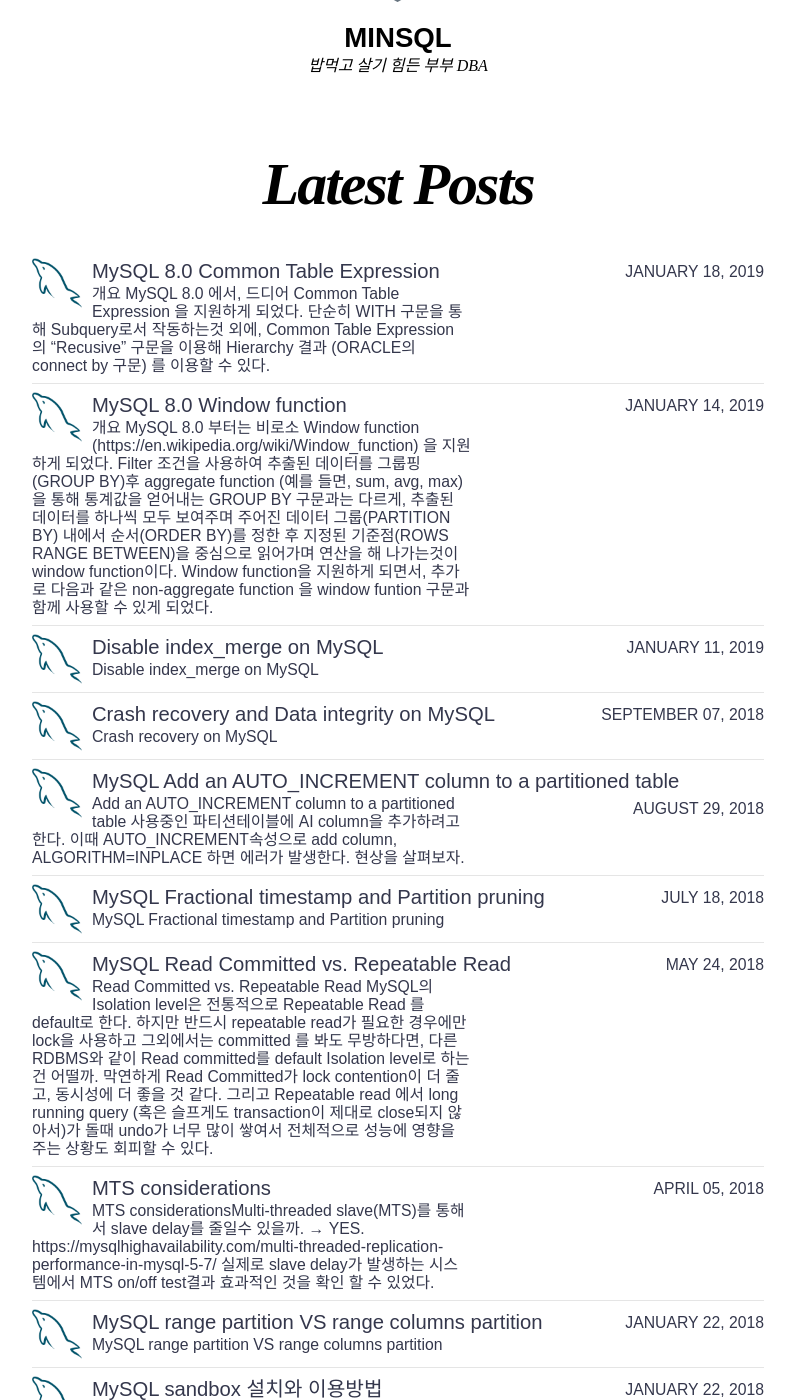
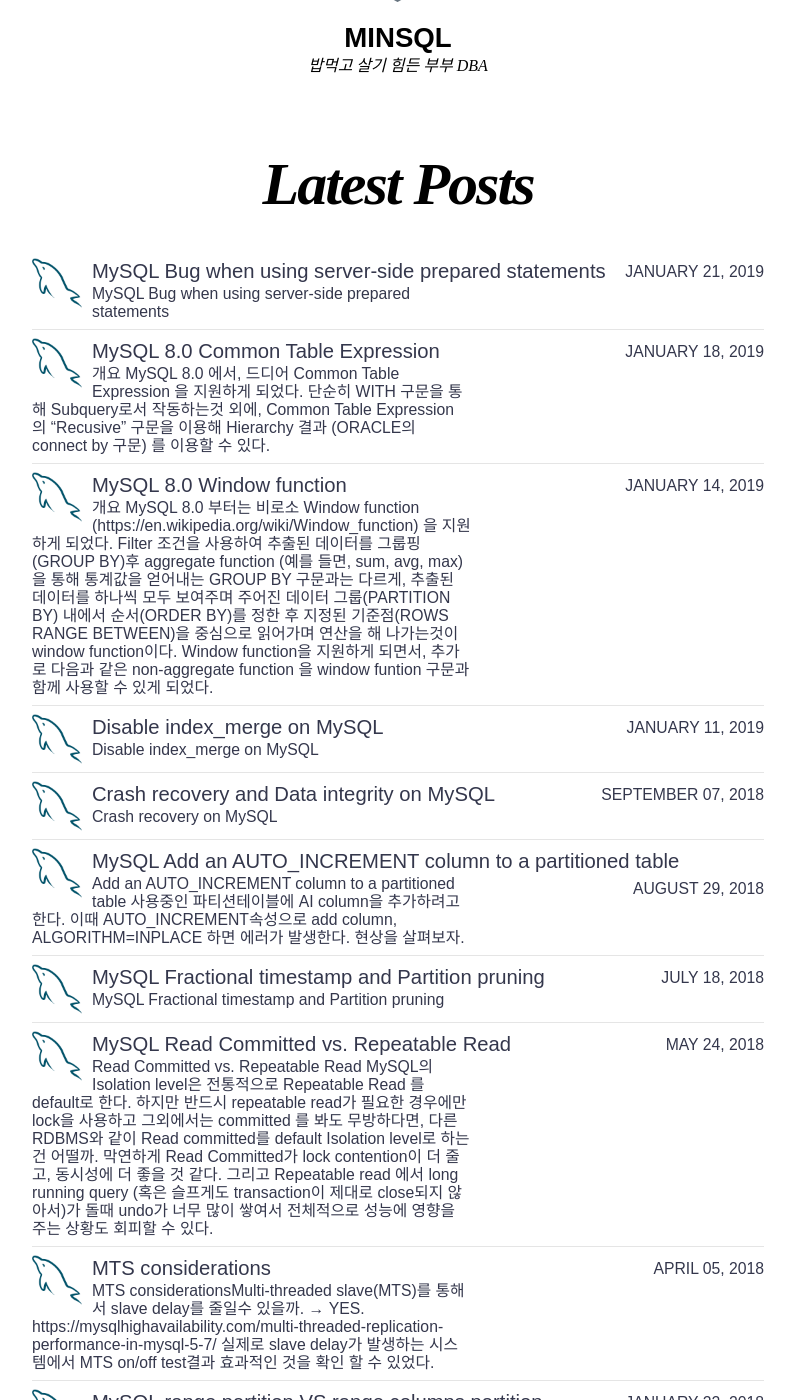
Before and after one commit to minsql/minsql.github.io, a Jekyll site: the page built from index.html, in a window 1280 px wide and 1400 px high, scrolled down 210 px. Shown: the whole window, without its empty margins (242-1037 px from the left). Built offline with Jekyll 4.4.1, drawn with Linux system fonts in a browser that asks for light colours; nearby versions of some CDN libraries; some web fonts are replaced; part of the change alters nothing that is shown; some of the changed text lies outside the part shown.

Commit message:
Add post
Add post

````diff
--- a/_posts/blog/2019-01-18-MySQL8.0 Common Table Expression.md
+++ b/_posts/blog/2019-01-18-MySQL8.0 Common Table Expression.md
@@ -7,7 +7,7 @@ layout: post
 tags: mysql mysql8
 image:
   feature: mysql.png
-categories: MySQL
+categories: MySQL8
 toc: true
 toc_label: "My Table of Contents"
 toc_icon: "cog"
--- /dev/null
+++ b/_posts/blog/2019-01-21-MySQL Bug when using server-side prepared statements.md
@@ -0,0 +1,160 @@
+---
+title: MySQL Bug when using server-side prepared statements
+author: min_kim
+created: 2019/01/21
+modified:
+layout: post
+tags: mysql mysql_bug
+image:
+  feature: mysql.png
+categories: MySQL
+toc: true
+toc_label: "My Table of Contents"
+toc_icon: "cog"
+---
+
+
+# MySQL Bug when using server-side prepared statements
+
+## MySQL Fractional timestamp and server-side prepared statement
+- server-side prepared statement를 사용하는 경우 timestamp 의 fractional part가 binary log에 보존되## 않는다.
+- Reference : https://bugs.mysql.com/bug.php?id=74550
+
+## server-side prepared statements
+- JDBC connection / connection pool datasource properties 에서 useServerPrepStmts=true 로 설정한 경우, 버그에 영향을 받을 수 있다.
+
+### Reproduce bug
+#### create table
+```sql
+CREATE TABLE `test_history` (
+ `id` bigint(20) NOT NULL AUTO_INCREMENT PRIMARY KEY,
+ `name` varchar(20),
+ `created_at` timestamp NOT NULL DEFAULT CURRENT_TIMESTAMP
+);
+CREATE TABLE `test_history_fr` (
+ `id` bigint(20) NOT NULL AUTO_INCREMENT PRIMARY KEY,
+  `name` varchar(20),
+ `created_at` timestamp(3) NOT NULL DEFAULT CURRENT_TIMESTAMP(3)
+);
+```
+
+#### insert
+jdbc connection 으로 데이터 입력
+
+```bash
+# vi TestConn.java
+import java.sql.Connection;
+import java.sql.DriverManager;
+import java.sql.SQLException;
+import java.sql.PreparedStatement;
+import java.sql.Timestamp;
+
+public class TestConn {
+            public static void main(String args[]) {
+            Connection conn = null;
+            try {
+                  Class.forName("com.mysql.jdbc.Driver");
+                  conn = DriverManager.getConnection(
+                  "jdbc:mysql://localhost:20306/test?useServerPrepStmts=true", "myslvtest", "myslvtest"); // Test DB
+                  System.out.println("Connected.");
+                  PreparedStatement stmt = conn.prepareStatement("INSERT INTO test_history(name,created_at) values (?,?)");
+                  stmt.setString(1, "jdbc");
+                  stmt.setTimestamp(2, new Timestamp(1548036718501L));
+                  stmt.execute();
+                  PreparedStatement stmt2= conn.prepareStatement("INSERT INTO test_history_fr(name,created_at) values (?,?)");
+                  stmt2.setString(1, "jdbc");
+                  stmt2.setTimestamp(2, new Timestamp(1548036718501L));
+                  stmt2.execute();
+                  System.out.println("Executed.");
+            } catch (ClassNotFoundException e) {
+                e.printStackTrace();
+            } catch (SQLException e) {
+                e.printStackTrace();
+            }
+
+        }
+}
+
+# javac TestConn.java
+
+# java -cp .:/usr/share/java/mysql-connector-java.jar  TestConn
+Connected.
+Executed.
+
+```
+
+
+#### binary log
+```
+#190121 15:32:36 server id 176118997  end_log_pos 24690394 CRC32 0x9f0a3a26     Intvar
+SET INSERT_ID=1/*!*/;
+#190121 15:32:36 server id 176118997  end_log_pos 24690558 CRC32 0x18424c02     Query   thread_id=70964 exec_time=0     error_code=0
+SET TIMESTAMP=1548052356/*!*/;
+INSERT INTO test_history_fr(name,created_at) values ('jdbc','2019-01-21 11:11:58')
+/*!*/;
+
+...
+#190121 15:32:36 server id 176118997  end_log_pos 24690394 CRC32 0x9f0a3a26     Intvar
+SET INSERT_ID=1/*!*/;
+#190121 15:32:36 server id 176118997  end_log_pos 24690558 CRC32 0x18424c02     Query   thread_id=70964 exec_time=0     error_code=0
+SET TIMESTAMP=1548052356/*!*/;
+INSERT INTO test_history_fr(name,created_at) values ('jdbc','2019-01-21 11:11:58')
+/*!*/;
+
+```
+
+### data
+* @master
+
+```sql
+root@localhost:test 15:33:44>select * from test_history;
++----+------+---------------------+
+| id | name | created_at          |
++----+------+---------------------+
+|  1 | jdbc | 2019-01-21 11:11:59 |
++----+------+---------------------+
+1 row in set (0.00 sec)
+
+root@localhost:test 15:33:49>select * from test_history_fr;
++----+------+-------------------------+
+| id | name | created_at              |
++----+------+-------------------------+
+|  1 | jdbc | 2019-01-21 11:11:58.501 |
++----+------+-------------------------+
+1 row in set (0.00 sec)
+
+```
+
+* @slave
+
+```sql
+root@localhost:test 15:32:26>select * from test_history;
++----+------+---------------------+
+| id | name | created_at          |
++----+------+---------------------+
+|  1 | jdbc | 2019-01-21 11:11:58 |
++----+------+---------------------+
+1 row in set (0.00 sec)
+
+root@localhost:test 15:33:30>select * from test_history_fr;
++----+------+-------------------------+
+| id | name | created_at              |
++----+------+-------------------------+
+|  1 | jdbc | 2019-01-21 11:11:58.000 |
++----+------+-------------------------+
+1 row in set (0.00 sec)
+
+```
+
+> master, slave가 다른 timestamp 값을 가지게 된다.
+
+1. 1548036718501,즉 2019-01-21 11:11:58.501의 시간을 PreparedStatement에 넘겨주었다.
+2. master commit시, master는 timestamp(0)에 담기 위해서 데이터를 반올림한다. timestamp(3)인 경우, 그대로 저장한다.
+3. binlog에 fractional part를 truncate한 값이 쓰인다. '2019-01-21 11:11:58'
+4. slave는 truncate 된 timestamp값을 저장한다.
+
+
+## Conclusion
+- Do not use Server-side prepared statement: useServerPrepStmts=false
+- ROW based replication
+- Version Upgrade, Bug fixed in 5.6.36, 5.7.18
````
Also changed, not shown: 1 other file.
